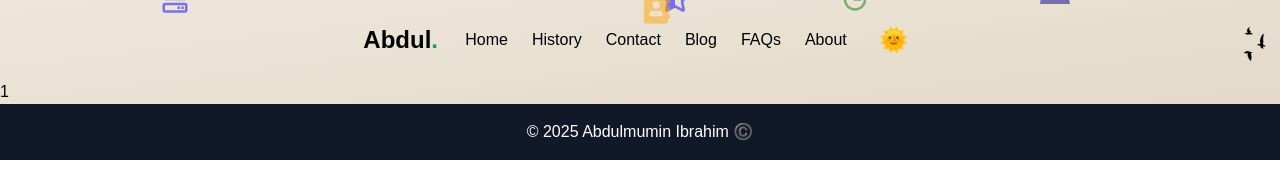
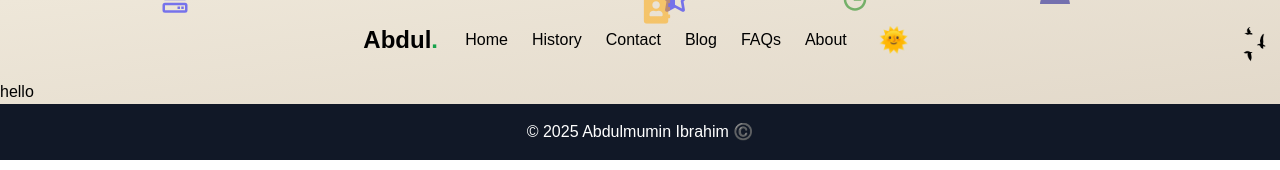
Before and after one commit to Diltechng/AidaPort, a Next.js app: page /admin/blog/1 in a window 1280 px wide. Shown: the top 170 px of the page. Built offline with nearby package versions, Linux system fonts and the light colour scheme.

Commit message:
updated for vercel deployment

```diff
--- a/src/app/admin/blog/[id]/page.tsx
+++ b/src/app/admin/blog/[id]/page.tsx
@@ -1,5 +1,5 @@
-export default function generateMetadata({ params }: { params: { id: string } }) {
+export default function generateMetadata() {
     return (
-       <div>{params.id}</div>
+       <div>hello</div>
     );
 }
```
